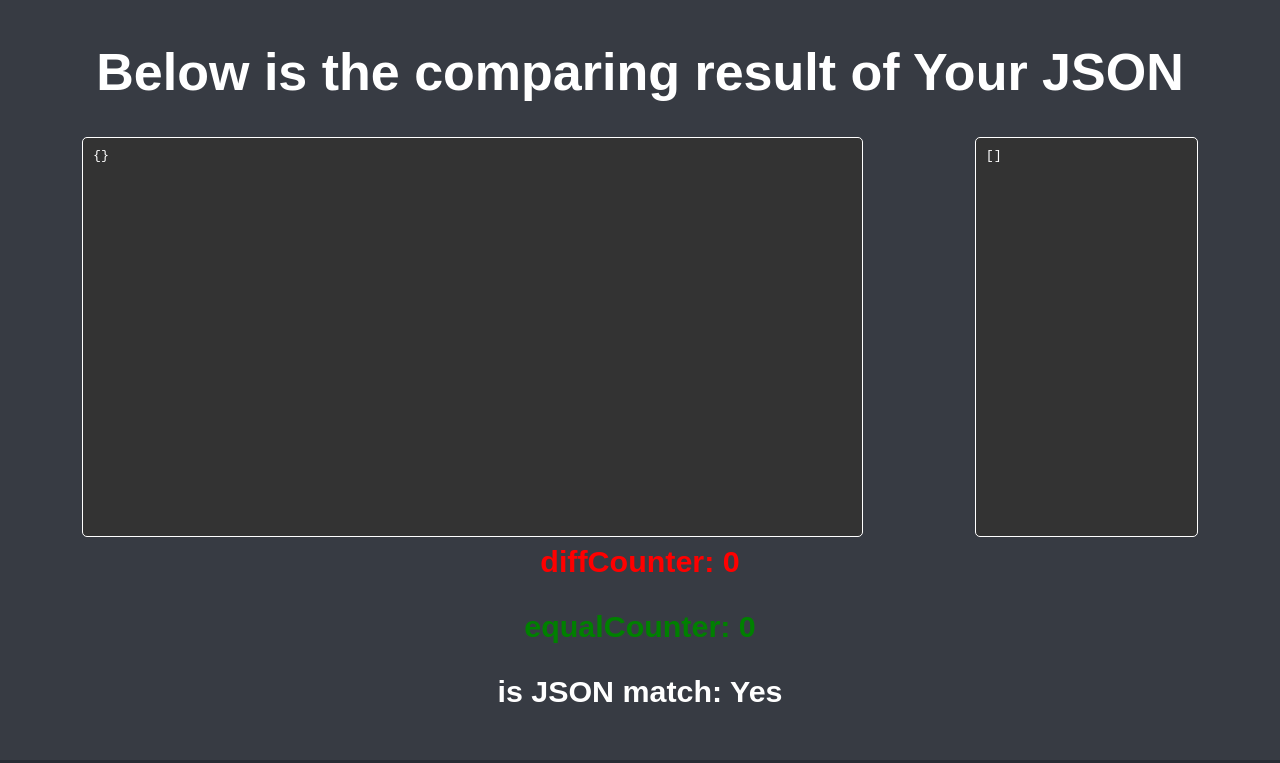
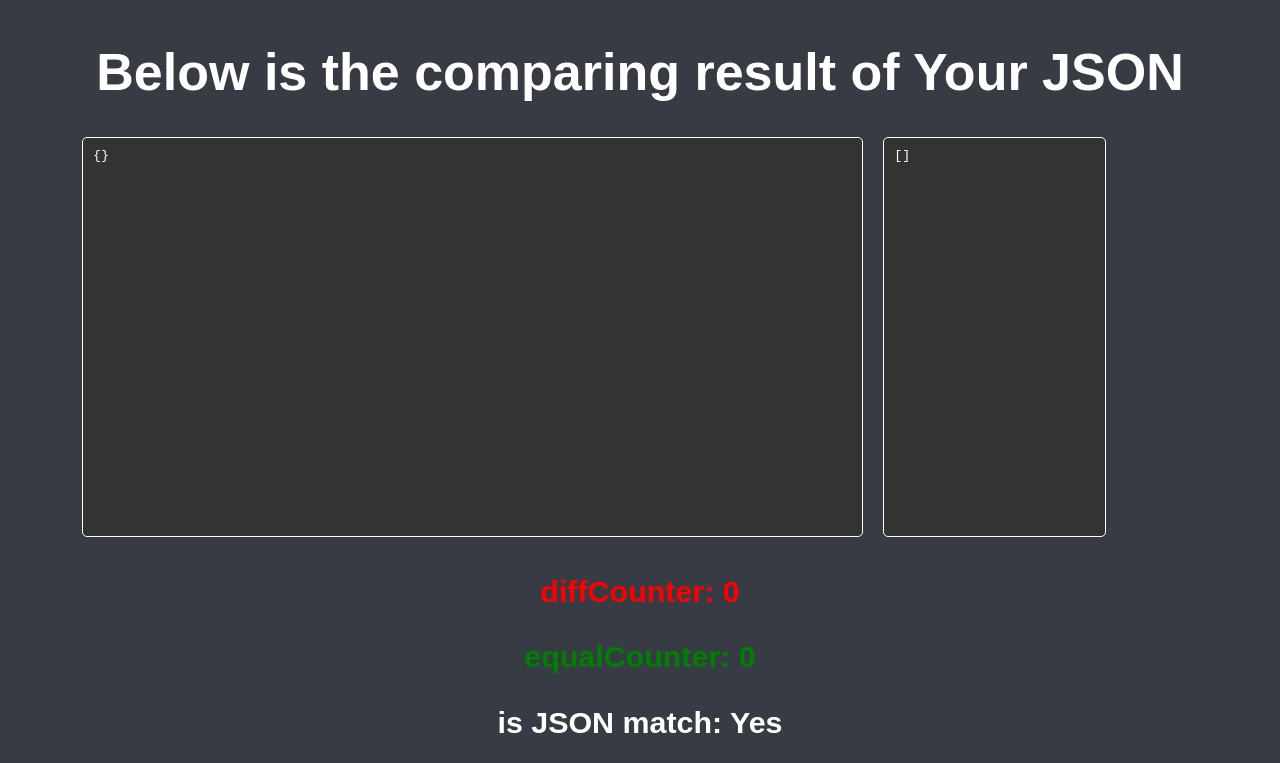
Before and after one commit to mounifhaydar/json-comparator-frontend, a React (Create React App) app: page / in a window 1280 px wide. Shown: the part 900-1663 px from the top of the page. Built offline with nearby package versions, Linux system fonts and the light colour scheme; no server answers.

Commit message:
UPDATE CSS

```diff
--- a/src/components/compare/CompareResult.css
+++ b/src/components/compare/CompareResult.css
@@ -2,6 +2,7 @@
     width: 90%;
     min-height: 30vmin;
     display: inline-block;
+    text-align: left;
 }
 
 .output{
@@ -12,11 +13,20 @@
 
 .diffResult{
     width: 70%;
-    float: left;
+    display: inline-block;
+    margin-right: 20px;
+    min-width: 200px;
+    /*float: left;*/
 }
 
 .diffCount{
 width: 20%;
 max-width: 250px;
-float: right;
+min-width: 200px;
+display: inline-block;
+/*float: right;*/
 }
+
+.diffState{
+    text-align: center;
+}
```
